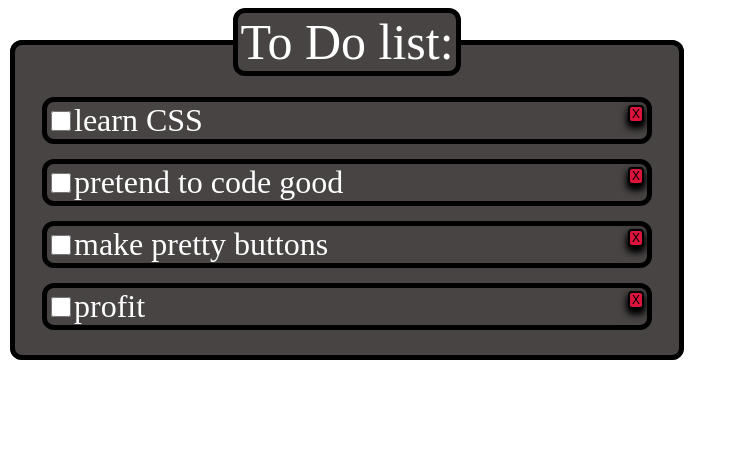
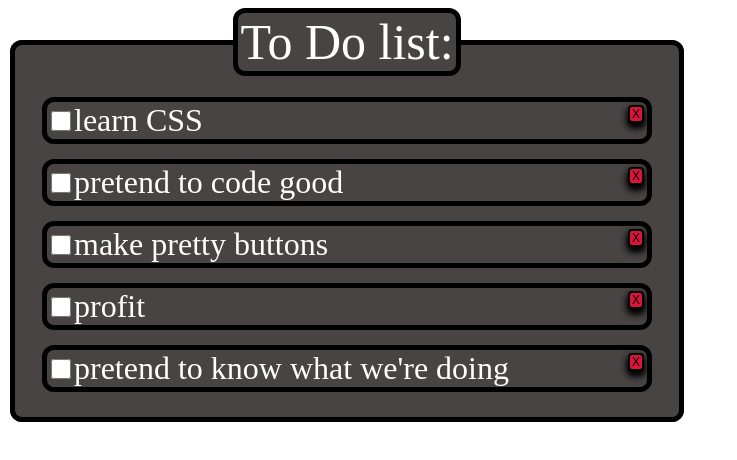
Before and after one commit to Draike13/To-Do-List, a plain HTML site: page to-do-list.html in a window 1280 px wide. Shown: the whole page, without its empty margins (0-737 px from the left). Drawn offline with Linux system fonts and the light colour scheme.

Commit message:
I don't want to

```diff
--- a/to-do-list.html
+++ b/to-do-list.html
@@ -23,6 +23,7 @@
         "pretend to code good",
         "make pretty buttons",
         "profit",
+        "pretend to know what we're doing",
       ]; //creating the array
 
       for (let item of toDoList) {
```
